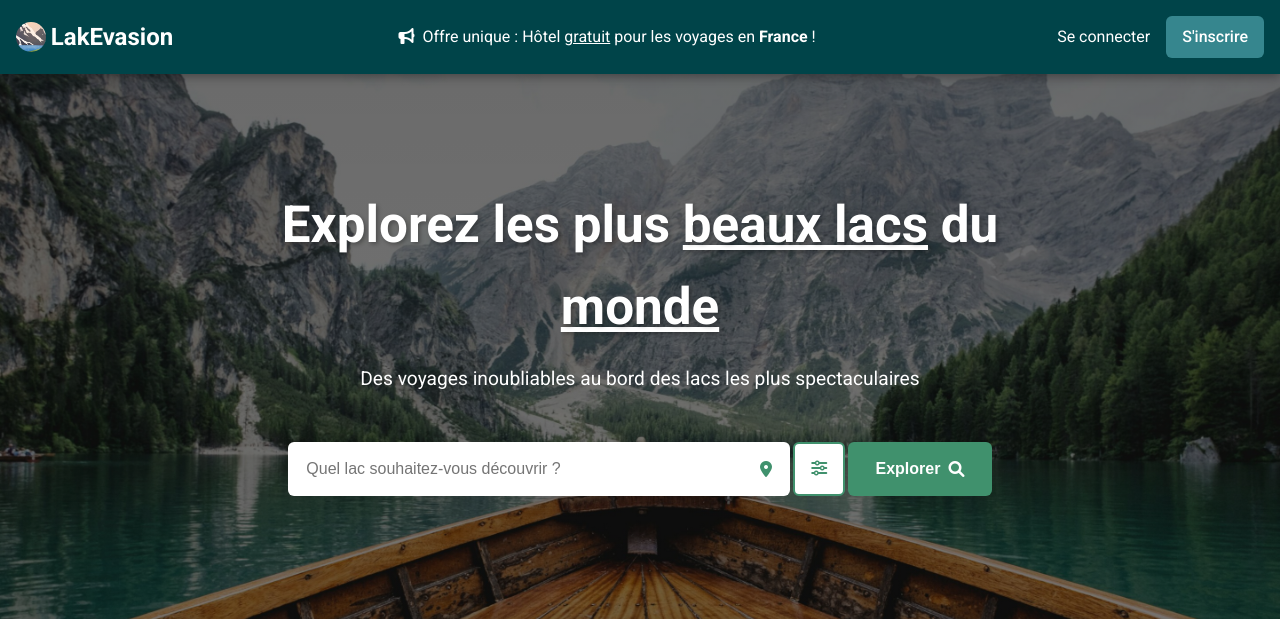
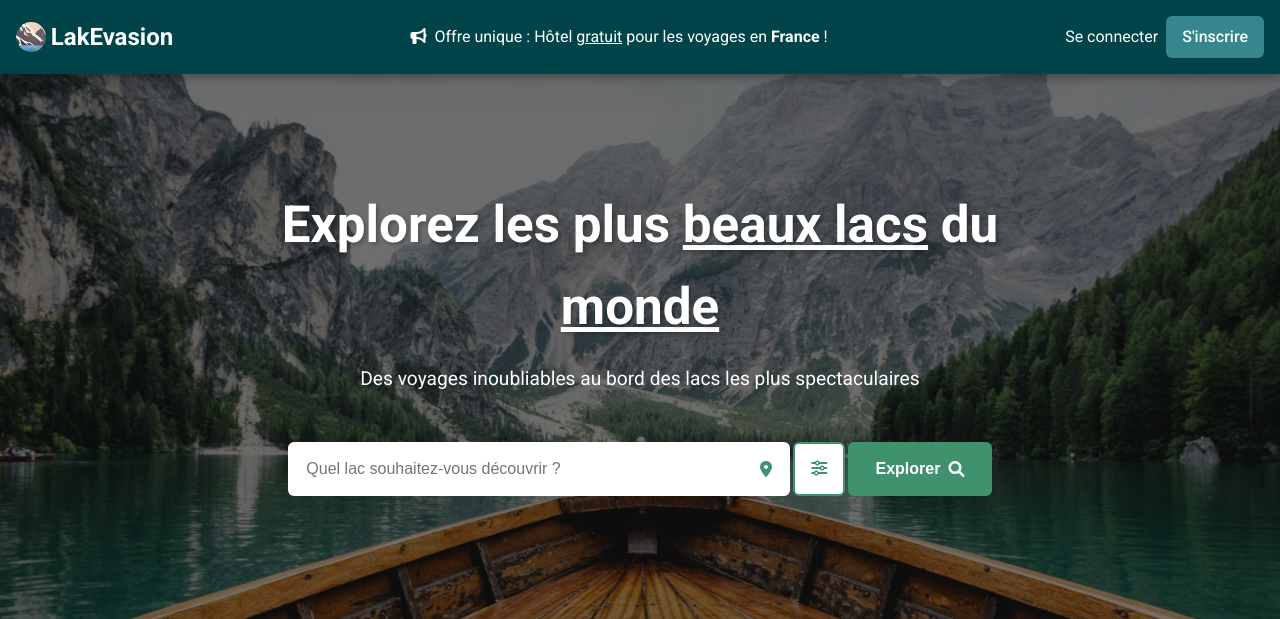
Before and after one commit to Ilannb/Projet_Click_journeY, a PHP site: page / in a window 1280 px wide. Shown: the top 619 px of the page. Run offline with PHP 8.4, Linux system fonts and the light colour scheme.

Commit message:
minor changes

```diff
--- a/index.html
+++ b/index.html
@@ -42,7 +42,7 @@
         <p>Offre unique : Hôtel <span class="underlined">gratuit</span> pour les voyages en <span class="bolded">France</span> !</p>
       </div>
       <div class="links-box">
-        <a href="/pages/login.html">Se connecter</a>
+        <a href="/pages/login.html" class="login-btn">Se connecter</a>
         <a href="/pages/register.html" class="signup-btn">S'inscrire</a>
       </div>
     </nav>
--- a/pages/trip.html
+++ b/pages/trip.html
@@ -41,7 +41,7 @@
         <p>Offre unique : Hôtel <span class="underlined">gratuit</span> pour les voyages en <span class="bolded">France</span> !</p>
       </div>
       <div class="links-box">
-        <a href="/pages/login.html">Se connecter</a>
+        <a href="/pages/login.html" class="login-btn">Se connecter</a>
         <a href="/pages/register.html" class="signup-btn">S'inscrire</a>
       </div>
     </nav>
--- a/styles/components/header.css
+++ b/styles/components/header.css
@@ -98,6 +98,11 @@ nav {
   opacity: 0.9;
 }
 
+.login-btn {
+  padding: 0 !important;
+  margin-right: 0.5rem;
+}
+
 .signup-btn {
   background-color: var(--accent-color);
   border-radius: var(--border-radius);
```
